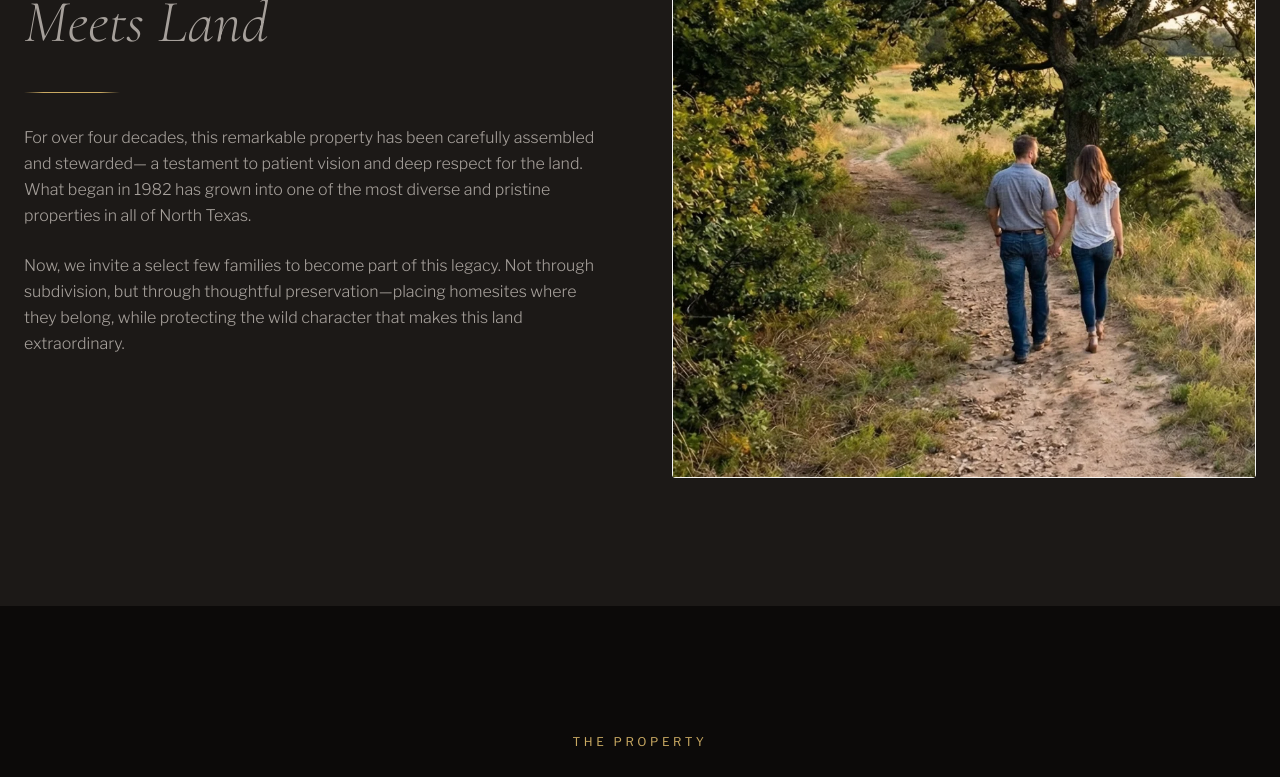
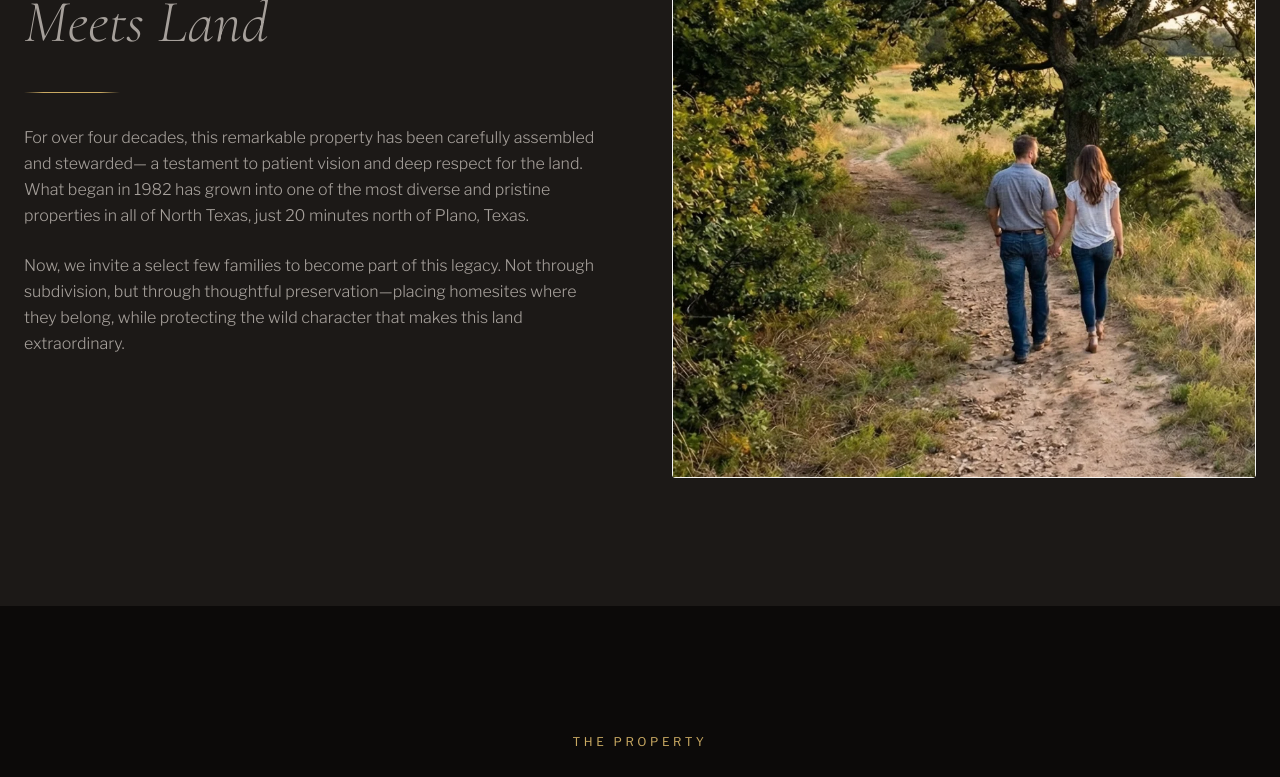
Before and after one commit to NerdMikeV/woody-creek-ranch, a React (Vite) app: page / in a window 1280 px wide. Shown: the part 1180-1957 px from the top of the page. Built offline with nearby package versions, Linux system fonts and the light colour scheme.

Commit message:
claris-build/9c5110e2: update src/App.jsx

```diff
--- a/src/App.jsx
+++ b/src/App.jsx
@@ -185,7 +185,7 @@ export default function App() {
               <p className="font-body text-stone-400 leading-relaxed mb-6 font-light">
                 For over four decades, this remarkable property has been carefully assembled and stewarded—
                 a testament to patient vision and deep respect for the land. What began in 1982 has grown
-                into one of the most diverse and pristine properties in all of North Texas.
+                into one of the most diverse and pristine properties in all of North Texas, just 20 minutes north of Plano, Texas.
               </p>
               <p className="font-body text-stone-400 leading-relaxed font-light">
                 Now, we invite a select few families to become part of this legacy. Not through subdivision,
@@ -376,7 +376,6 @@ export default function App() {
             </div>
 
             <div className="font-body text-xs text-stone-600 text-center md:text-right">
-              <p>20 Minutes North of Plano, Texas</p>
               <p className="mt-2">A Legacy Property Since 1982</p>
             </div>
           </div>
```
